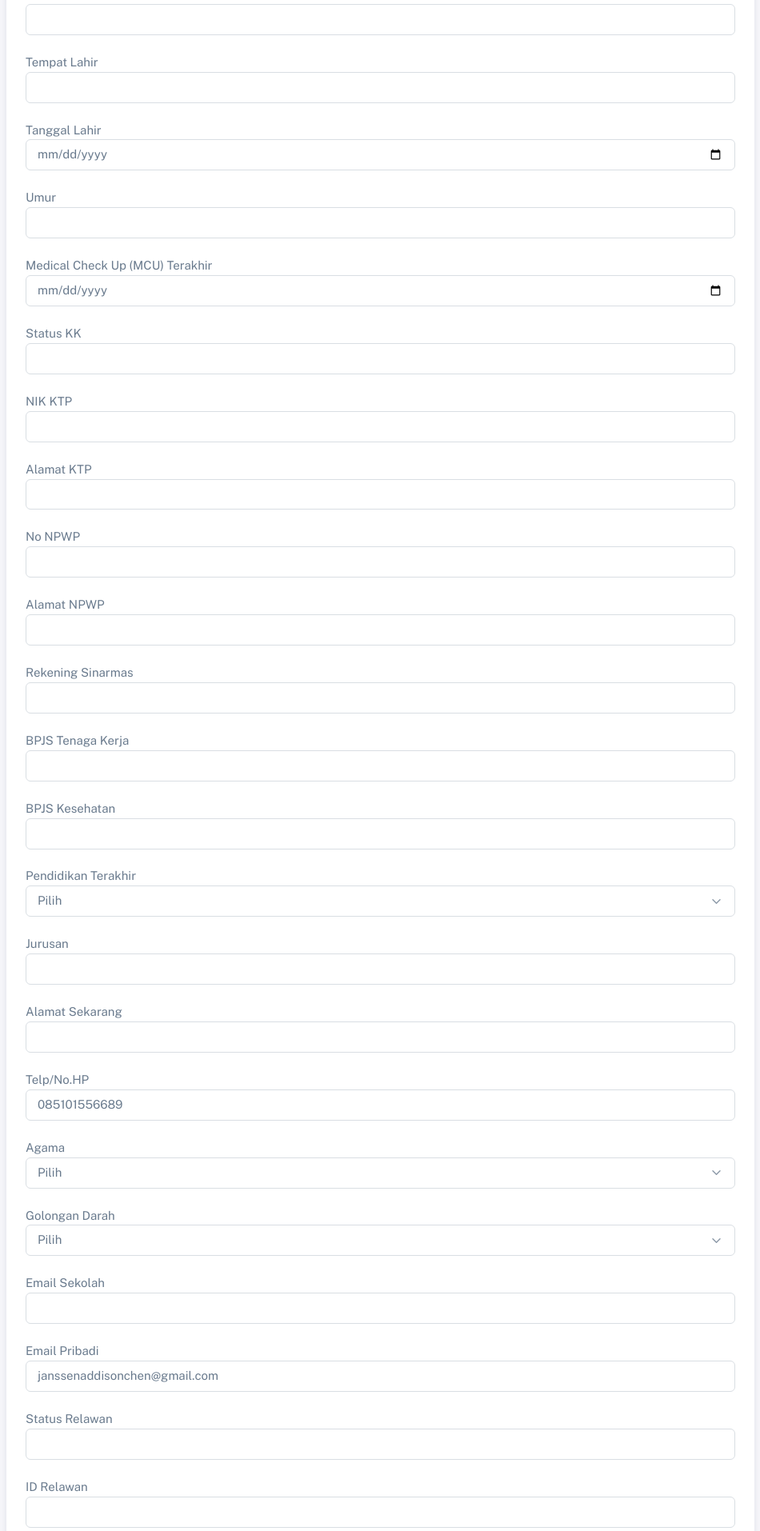
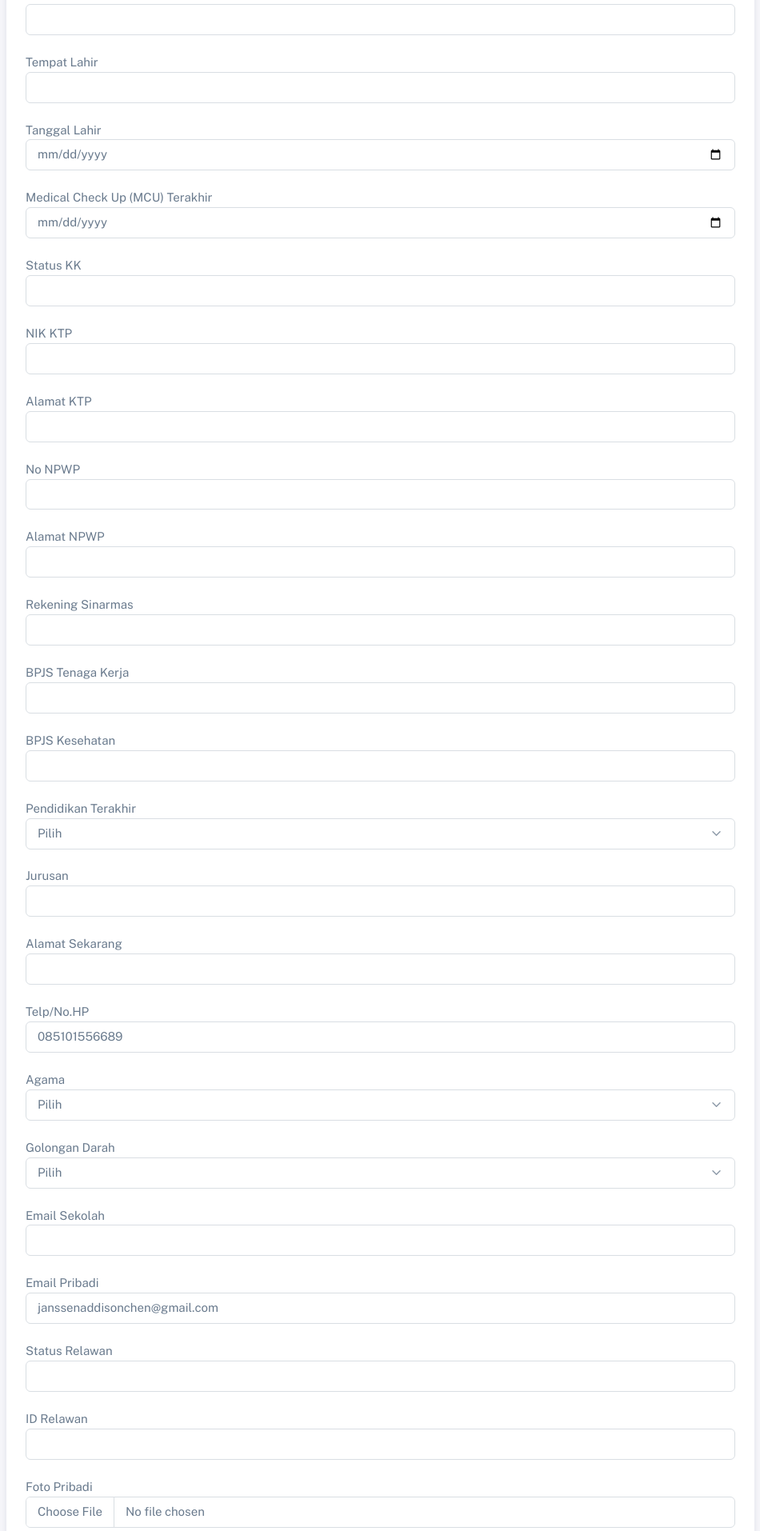
Before and after one commit to Janssen125/Biodata, a PHP site: page /frontend/formisi/ in a window 1280 px wide. Shown: the part 800-2714 px from the top of the page at 80% size, without its empty margins (297-1247 px from the left). Run offline with PHP 8.4, Linux system fonts and the light colour scheme; a user stored in the database is signed in; data comes from the database, SQL or seed files in the repository; some libraries are stand-ins or nearby versions.

Commit message:
Umur dihulangkan

```diff
--- a/frontend/biodata/edit.php
+++ b/frontend/biodata/edit.php
@@ -75,11 +75,6 @@ while($row = mysqli_fetch_array($query)){
                         <div class="form-group">
                             <label for="">Tanggal Lahir</label>
                             <input type="date" class="form-control" name="tanggal_lahir" value="<?= $row['tanggal_lahir'] ?>" required>
-                        </div>
-                        <br>
-                        <div class="form-group">
-                            <label for="">Umur</label>
-                            <input type="text" class="form-control" name="umur" value="<?= $row['umur'] ?>" maxlength=3 required>
                         </div>
                         <br>
                         <div class="form-group">
--- a/frontend/formisi/index.php
+++ b/frontend/formisi/index.php
@@ -92,11 +92,6 @@ if($jmlh > 0){
                         <div class="form-group">
                             <label for="">Tanggal Lahir</label>
                             <input type="date" class="form-control" name="tanggal_lahir" required>
-                        </div>
-                        <br>
-                        <div class="form-group">
-                            <label for="">Umur</label>
-                            <input type="text" class="form-control" name="umur" maxlength=3 required>
                         </div>
                         <br>
                         <div class="form-group">
```
